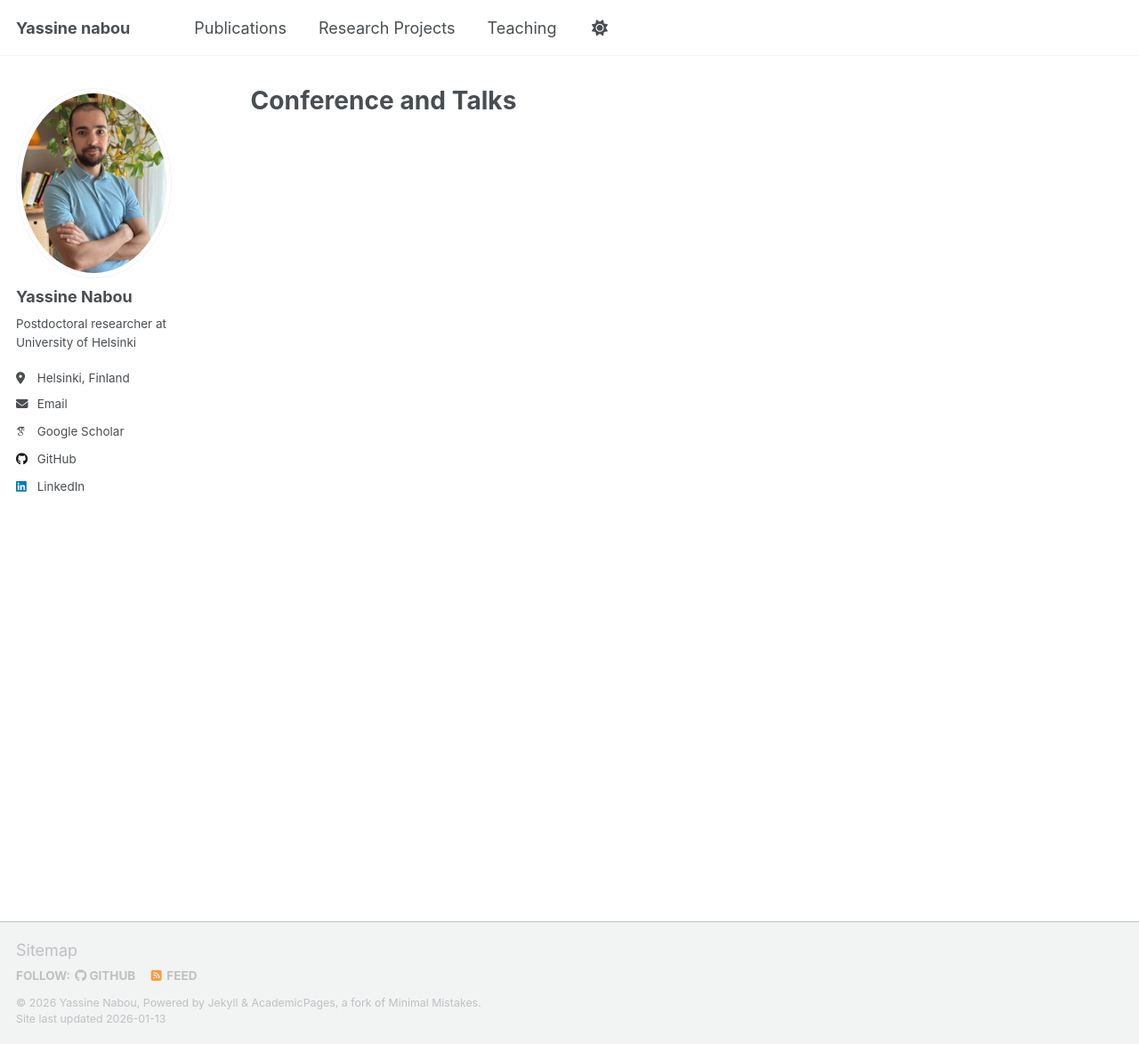
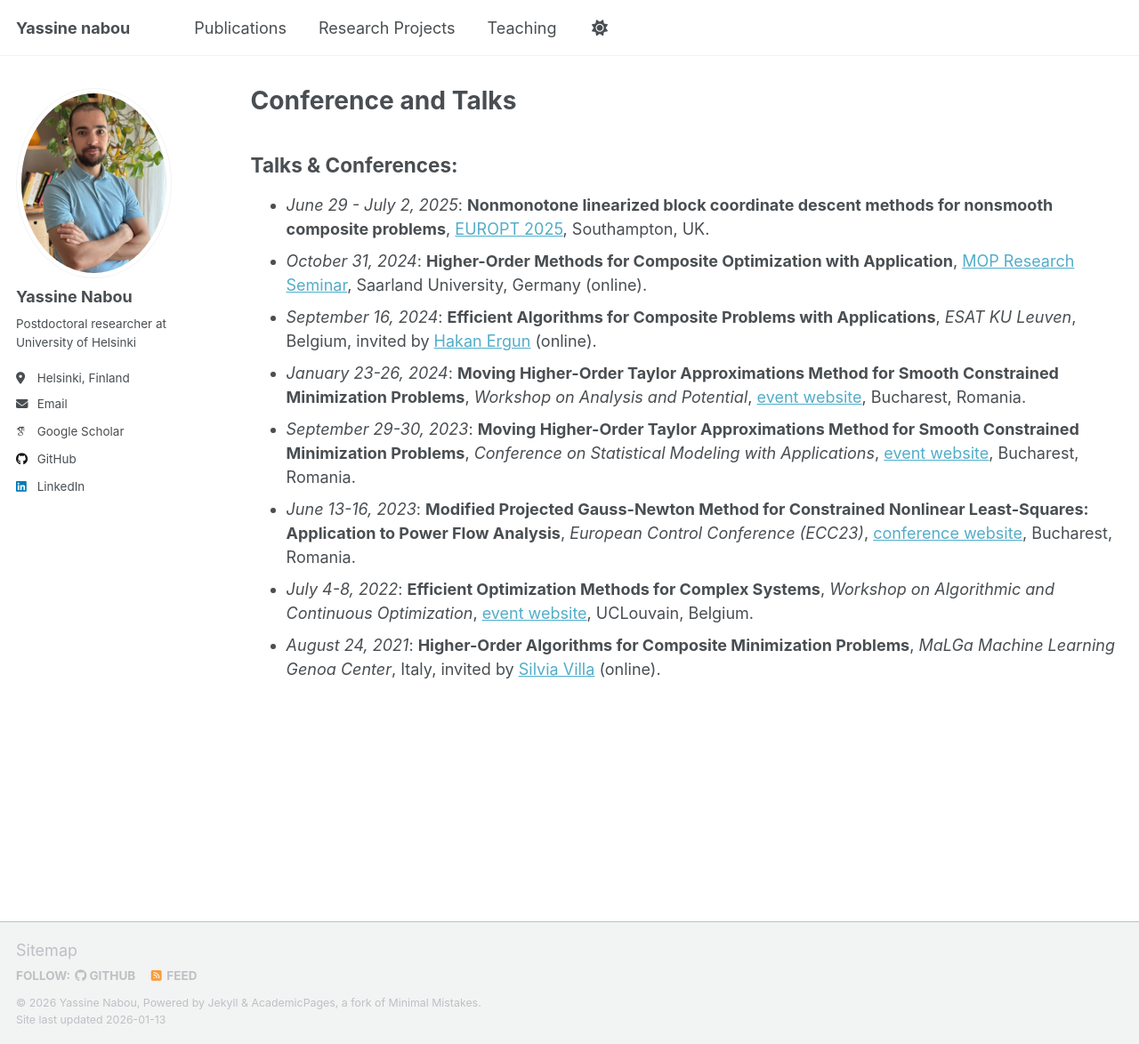
Before and after one commit to Yassine-Nabou/Yassine-Nabou.github.io, a Jekyll site: the page built from _pages/conference-talks.md, in a window 1280 px wide and 1174 px high. Shown: the whole window at 89% size. Built offline with Jekyll 4.4.1, drawn with Linux system fonts in a browser that asks for light colours; some web fonts are replaced; a script that is not in the unit is left out.

Commit message:
Update conference talks with new events
Added upcoming talks and conferences to the schedule.

```diff
--- a/_pages/conference-talks.md
+++ b/_pages/conference-talks.md
@@ -4,3 +4,14 @@ title: "Conference and Talks"
 permalink: /conference-and-talks/
 author_profile: true
 ---
+
+## Talks & Conferences:
+
+- *June 29 - July 2, 2025*: **Nonmonotone linearized block coordinate descent methods for nonsmooth composite problems**, [EUROPT 2025](https://europt2025.org/#Social-Program), Southampton, UK.
+- *October 31, 2024*: **Higher-Order Methods for Composite Optimization with Application**, [MOP Research Seminar](https://www.mop.uni-saarland.de/teaching/MOPResearchSeminar/index.shtml), Saarland University, Germany (online).
+- *September 16, 2024*: **Efficient Algorithms for Composite Problems with Applications**, *ESAT KU Leuven*, Belgium, invited by [Hakan Ergun](https://scholar.google.com/citations?user=EGUrHGsAAAAJ&hl=en) (online).
+- *January 23-26, 2024*: **Moving Higher-Order Taylor Approximations Method for Smooth Constrained Minimization Problems**, *Workshop on Analysis and Potential*, [event website](http://imar.ro/~imar/2024/Conferinte/APBucur/Abstracts.pdf), Bucharest, Romania.
+- *September 29-30, 2023*: **Moving Higher-Order Taylor Approximations Method for Smooth Constrained Minimization Problems**, *Conference on Statistical Modeling with Applications*, [event website](https://statmod2023.sciencesconf.org/?lang=en), Bucharest, Romania.
+- *June 13-16, 2023*: **Modified Projected Gauss-Newton Method for Constrained Nonlinear Least-Squares: Application to Power Flow Analysis**, *European Control Conference (ECC23)*, [conference website](https://ecc23.euca-ecc.org/index.html), Bucharest, Romania.
+- *July 4-8, 2022*: **Efficient Optimization Methods for Complex Systems**, *Workshop on Algorithmic and Continuous Optimization*, [event website](https://trade-opt-itn.eu/workshop.html), UCLouvain, Belgium.
+- *August 24, 2021*: **Higher-Order Algorithms for Composite Minimization Problems**, *MaLGa Machine Learning Genoa Center*, Italy, invited by [Silvia Villa](https://dima.unige.it/~villa) (online).
```
